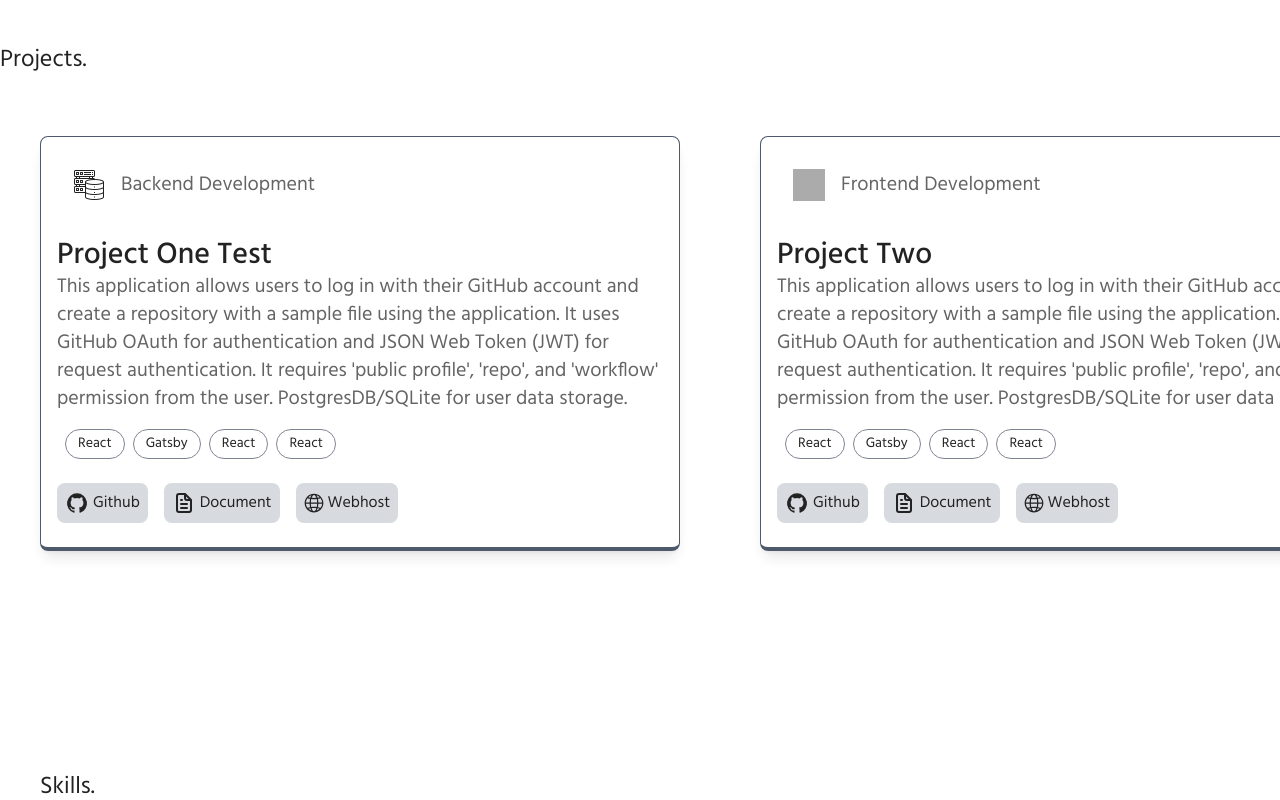
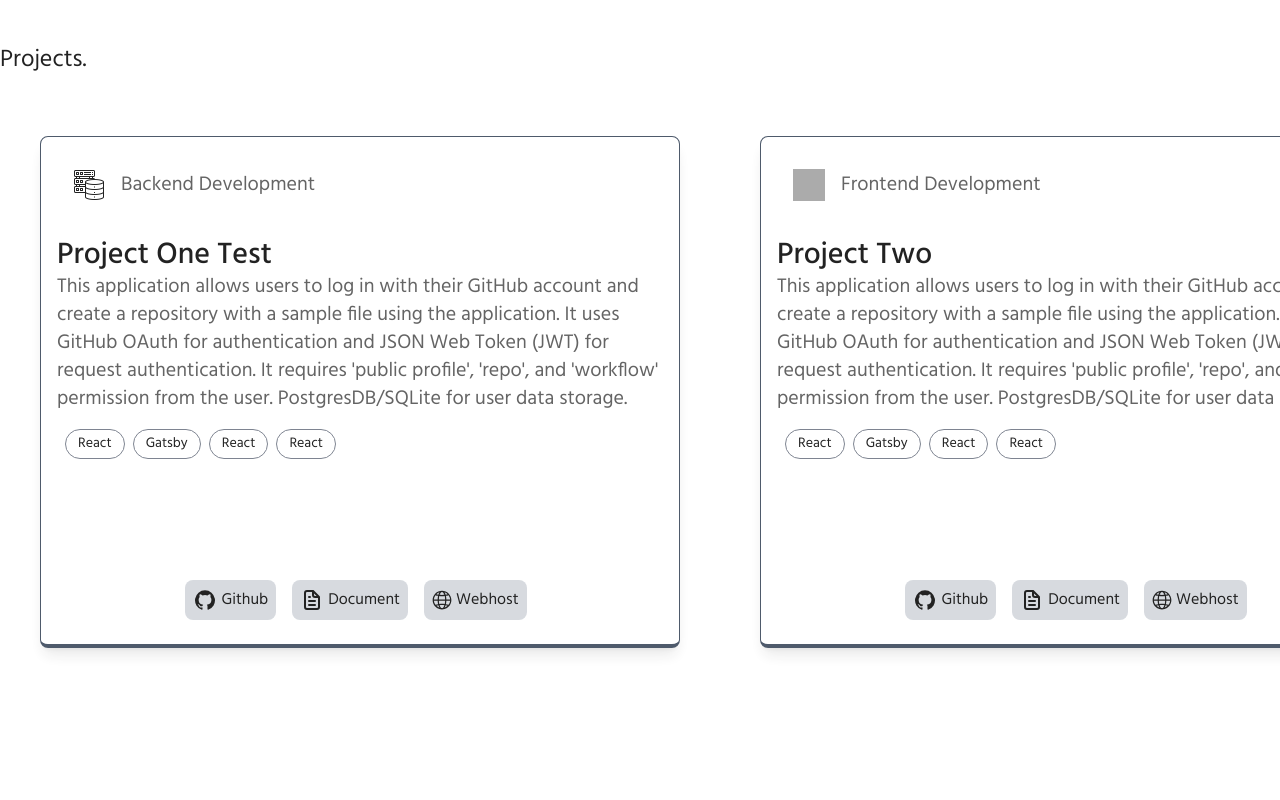
Before and after one commit to RicketyRusty/portfolio, a Next.js app: page / in a window 1280 px wide. Shown: the part 1300-2100 px from the top of the page. Built offline with nearby package versions, Linux system fonts and the light colour scheme; grey boxes are pictures that could not be loaded.

Commit message:
fix/project-card

```diff
--- a/src/components/ProjectCard.js
+++ b/src/components/ProjectCard.js
@@ -12,7 +12,7 @@ const ProjectCard = ({ type, name, description, onClick, tags, links }) => {
   }, []);
 
   return (
-    <div className={`w-[20rem] laptop:w-[40rem] overflow-hidden rounded-lg p-2 laptop:p-4 first:ml-0 link
+    <div className={`flex flex-col w-[20rem] laptop:w-[40rem] h-[52rem] laptop:h-[32rem] overflow-hidden rounded-lg p-2 laptop:p-4 first:ml-0 link
       border border-b-4 border-slate-700 shadow-lg hover:shadow-xl
       transition-all ease-out duration-300 hover:scale-105 link
       ${mounted && theme === "dark" ? "hover:bg-neutral-900" : "hover:bg-slate-50"}`}
@@ -40,7 +40,7 @@ const ProjectCard = ({ type, name, description, onClick, tags, links }) => {
           )
         })}
       </div>
-      <div className={`flex flex-wrap mob:flex-nowrap link`}>
+      <div className={`flex flex-wrap mob:flex-nowrap mt-auto justify-center link`}>
       {links && links.map((link, index) => (
         <Button type="withIcon" icon={link.title} key={index} onClick={() => window.open(link.url)}>
           {link.title}
--- a/src/components/ProjectList.js
+++ b/src/components/ProjectList.js
@@ -1,9 +1,7 @@
 import { useRef, useEffect} from "react";
 import ProjectCard from "./ProjectCard";
 
-import data from "../data/portfolio.json";
-
-function Carousel() {
+function Carousel({projects}) {
 
   const listRef = useRef(null);
 
@@ -88,7 +86,7 @@ function Carousel() {
   return(
     <>
       <ul ref={listRef} className="draggable projectList">
-      {data.projects && data.projects.map((project) => {
+      {projects && projects.map((project) => {
           return (
             <li key={project.id} className="projectListItem p-2 tablet:p-6 laptop:p-10">
               <ProjectCard
--- a/src/pages/index.js
+++ b/src/pages/index.js
@@ -49,7 +49,7 @@ export default function Home() {
   return (
     <div className={`relative`}>
       <Head>
-        <title>{data.name}</title>
+        <title>Anamitra Saikia</title>
       </Head>
 
       <div className="gradient-circle"></div>
@@ -94,7 +94,7 @@ export default function Home() {
         <div className="mt-10 laptop:mt-40 p-2 laptop:p-0" ref={workRef}>
           <h1 className="text-2xl text-bold">Projects.</h1>
           <div>
-            <ProjectList/>
+            <ProjectList projects={data.projects}/>
           </div>
         </div>
         <div className="mt-10 laptop:mt-40 p-2 laptop:p-0">
```
